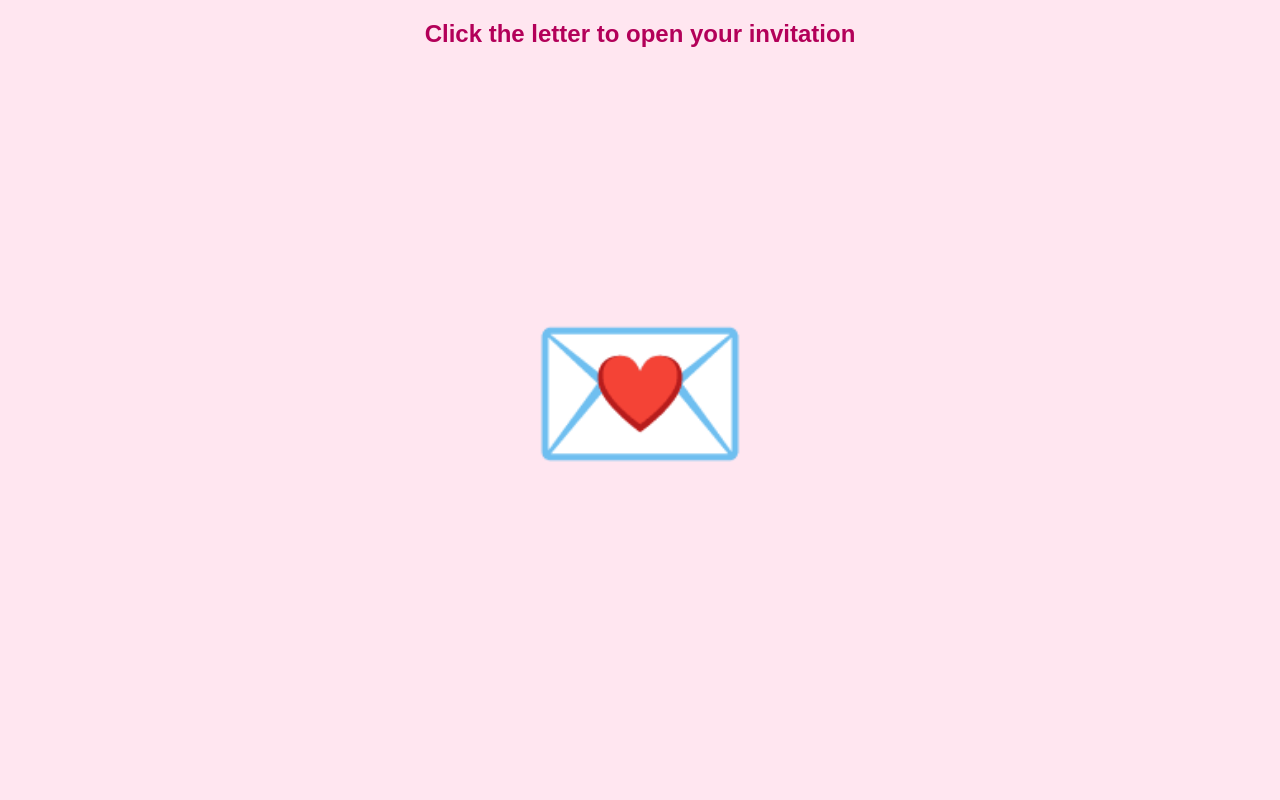
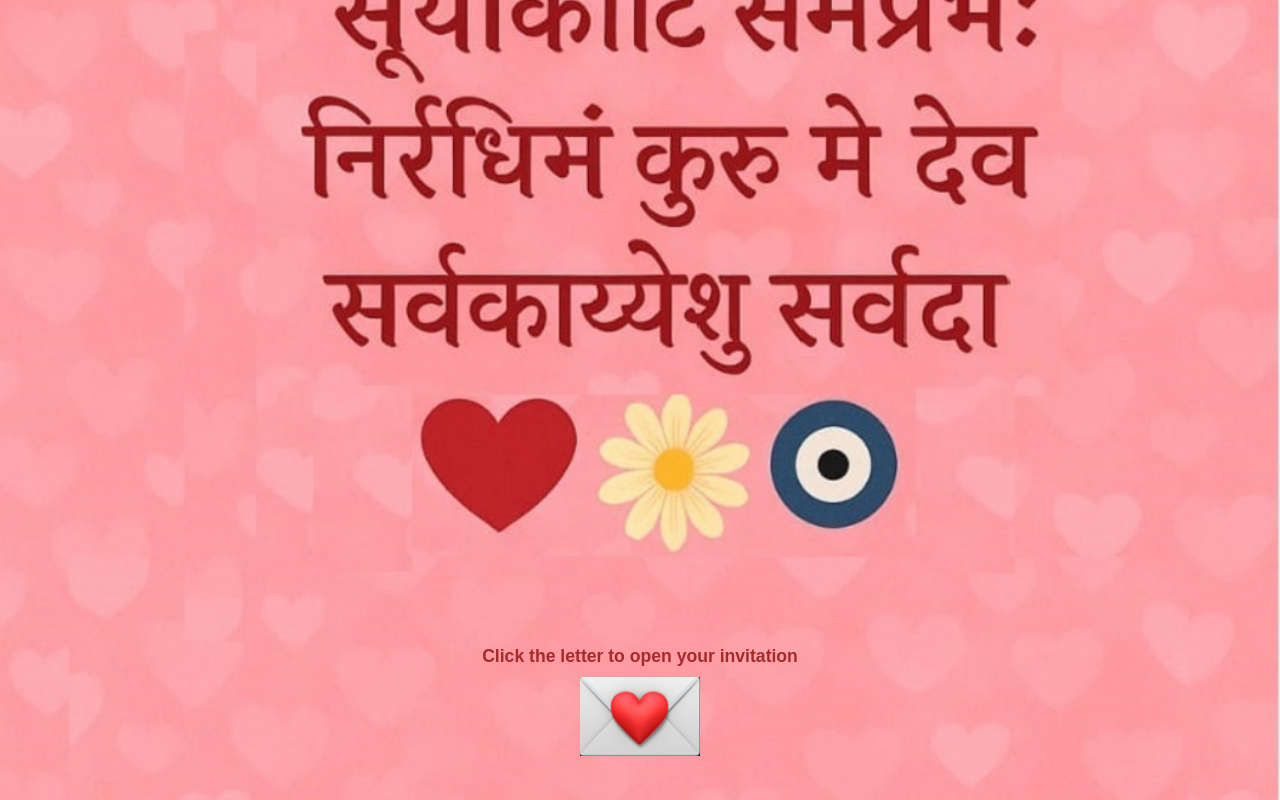
Before and after one commit to sahilgariya/wedding, a plain HTML site: page index.html in a window 1280 px wide. Drawn offline with Linux system fonts and the light colour scheme.

Commit message:
index.html

```diff
--- a/index.html
+++ b/index.html
@@ -1,70 +1,94 @@
 <!DOCTYPE html>
 <html lang="en">
 <head>
-  <meta charset="UTF-8">
+  <meta charset="UTF-8" />
+  <meta name="viewport" content="width=device-width, initial-scale=1.0"/>
   <title>Wedding Invitation 💌</title>
   <style>
     body {
-      background-color: #ffe6f0;
-      font-family: Arial, sans-serif;
       margin: 0;
-      height: 90vh;
+      padding: 0;
+      font-family: sans-serif;
+      background: url('IMG_20250731_183421.jpg')  no-repeat center center fixed;
+      background-size: cover;
+      height: 100vh;
+      overflow: hidden;
       display: flex;
-      flex-direction: column;
       justify-content: center;
-      align-item: center;
-      text-align: center;
+      align-items: flex-end;
     }
 
-    h2 {
-      color: #b30059;
+    .container {
+      text-align: center;
+      position: relative;
+      margin-bottom: 40px;
     }
 
-    #letter {
-      font-size: 180px;
-      cursor: pointer;
-      transition: transform 0.3s;
-      text-align: center;
-      display: flex;
-      justify-content: center;
-      align-items: center;
-      height: 100vh;
-      margin: auto;
+    .instruction {
+      color: brown;
+      font-weight: bold;
+      font-size: 1.1em;
+      margin-bottom: 10px;
+      animation: fadeIn 1s ease-in-out;
     }
 
-    #letter:hover {
-      transform: scale(1.1);
+    .letter {
+      width: 120px;
+      cursor: pointer;
+      transition: transform 1s ease-in-out;
+      position: relative;
     }
 
-    #invitation {
-      display: none;
-      margin-top: 30px;
+    .letter.opened {
+      transform: translateY(-300px); /* slide up */
     }
 
-    #invitation img {
-      max-width: 100%;
+    .invitation-image {
+      opacity: 0;
+      transition: opacity 1s ease-in-out;
+      position: absolute;
+      bottom: 150px;
+      left: 50%;
+      transform: translateX(-50%);
+    }
+
+    .invitation-image.show {
+      opacity: 1;
+    }
+
+    .invitation-image img {
+      max-width: 90vw;
       height: auto;
-      border-radius: 20px;
-      box-shadow: 0 0 15px rgba(0,0,0,0.2);
+      border: 4px solid white;
+      border-radius: 12px;
+      box-shadow: 0 0 20px rgba(0,0,0,0.3);
+    }
+
+    @keyframes fadeIn {
+      from { opacity: 0; transform: scale(0.9); }
+      to { opacity: 1; transform: scale(1); }
     }
   </style>
 </head>
 <body>
-
-  <h2>Click the letter to open your invitation</h2>
-
-  <div id="letter">💌</div>
-
-  <div id="invitation">
-    <img src="invitation.jpg" alt="Wedding Invitation">
+  <div class="container">
+    <p class="instruction">Click the letter to open your invitation</p>
+    <img src="IMG_20250731_183345.jpg" alt="Letter with Heart" class="letter" id="letter" onclick="openInvitation()" />
+    <div class="invitation-image" id="invitation">
+      <img src="IMG_20250731_183445.jpg" alt="Invitation" />
+    </div>
   </div>
 
   <script>
-    document.getElementById("letter").onclick = function() {
-      document.getElementById("letter").style.display = "none";
-      document.getElementById("invitation").style.display = "block";
-    };
+    function openInvitation() {
+      const letter = document.getElementById("letter");
+      const invitation = document.getElementById("invitation");
+      const instruction = document.querySelector(".instruction");
+
+      letter.classList.add("opened");
+      invitation.classList.add("show");
+      instruction.style.display = "none";
+    }
   </script>
-
 </body>
 </html>
```
